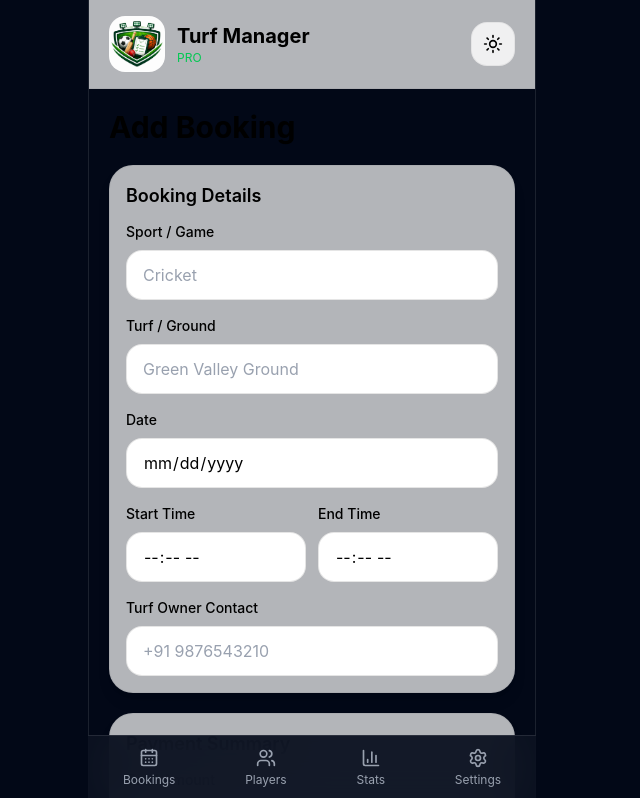
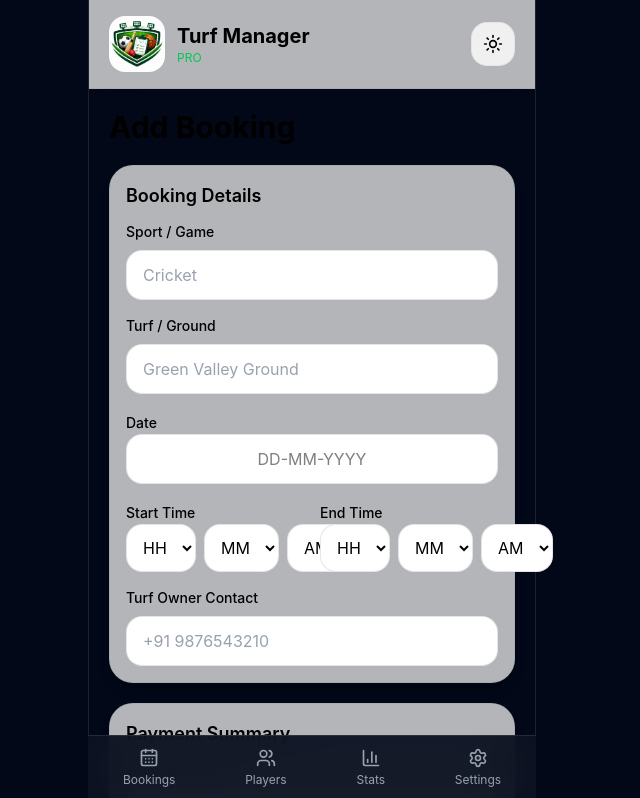
Before and after one commit to SwastikOP14/turf-manager-pro, a React (Vite) app: page /add-booking in a window 1280 px wide. Shown: the top 798 px of the page, without its empty margins (328-968 px from the left). Built offline with nearby package versions, Linux system fonts and the light colour scheme.

Commit message:
Updated project

```diff
--- a/src/pages/AddBooking/AddBooking.jsx
+++ b/src/pages/AddBooking/AddBooking.jsx
@@ -4,6 +4,9 @@ import MobileLayout from "../../components/layout/MobileLayout"
 import Modal from "../../components/common/Modal"
 
 import { useApp } from "../../context/AppContext"
+
+import DatePicker from "react-datepicker"
+import "react-datepicker/dist/react-datepicker.css"
 
 import GlassCard from "../../components/common/GlassCard"
 import SectionTitle from "../../components/common/SectionTitle"
@@ -22,6 +25,8 @@ export default function AddBooking() {
     addBooking
   } = useApp()
 
+  /* PLAYER */
+
   const [playerName, setPlayerName] =
     useState("")
 
@@ -30,6 +35,8 @@ export default function AddBooking() {
 
   const [playerError, setPlayerError] =
     useState("")
+
+  /* BOOKING */
 
   const [turf, setTurf] = useState("")
   const [sport, setSport] = useState("")
@@ -40,31 +47,87 @@ export default function AddBooking() {
 
   /* DATE */
 
-  const [date, setDate] = useState("")
+  const [date, setDate] =
+    useState(null)
 
-  /* TIME */
+  /* START TIME */
 
-  const [startTime, setStartTime] =
+  const [startHour, setStartHour] =
     useState("")
 
-  const [endTime, setEndTime] =
+  const [startMinute, setStartMinute] =
     useState("")
+
+  const [startPeriod, setStartPeriod] =
+    useState("AM")
+
+  /* END TIME */
+
+  const [endHour, setEndHour] =
+    useState("")
+
+  const [endMinute, setEndMinute] =
+    useState("")
+
+  const [endPeriod, setEndPeriod] =
+    useState("AM")
 
   /* DURATION */
 
   const calculateDuration = () => {
 
-    if (!startTime || !endTime)
-      return ""
+    if (
+      !startHour ||
+      !startMinute ||
+      !endHour ||
+      !endMinute
+    ) return ""
+
+    const convertTo24Hour = (
+      hour,
+      minute,
+      period
+    ) => {
+
+      let h = parseInt(hour)
+
+      if (
+        period === "PM" &&
+        h !== 12
+      ) {
+        h += 12
+      }
+
+      if (
+        period === "AM" &&
+        h === 12
+      ) {
+        h = 0
+      }
+
+      return `${String(h).padStart(2, "0")}:${minute}`
+    }
 
     const start =
       new Date(
-        `1970-01-01T${startTime}`
+        `1970-01-01T${
+          convertTo24Hour(
+            startHour,
+            startMinute,
+            startPeriod
+          )
+        }`
       )
 
     const end =
       new Date(
-        `1970-01-01T${endTime}`
+        `1970-01-01T${
+          convertTo24Hour(
+            endHour,
+            endMinute,
+            endPeriod
+          )
+        }`
       )
 
     const diffMs = end - start
@@ -81,7 +144,7 @@ export default function AddBooking() {
 
       <div className="p-5 space-y-5">
 
-        {/* PAGE TITLE */}
+        {/* TITLE */}
 
         <h1 className="
           text-3xl
@@ -131,73 +194,409 @@ export default function AddBooking() {
 
           {/* DATE */}
 
-          <InputField
-            label="Date"
+          <div className="space-y-2">
 
-            type="date"
+            <label className="
+              text-sm
+              font-medium
 
-            value={date}
+              text-black
+              dark:text-white
+            ">
+              Date
+            </label>
 
-            onChange={(e) =>
-              setDate(e.target.value)
+            <DatePicker
+              selected={date}
+
+              onChange={(selectedDate) =>
+                setDate(selectedDate)
               }
 
-            placeholder="DD-MM-YYYY"
+              dateFormat="dd-MM-yyyy"
 
-            centered
+              placeholderText="DD-MM-YYYY"
+
+              className="
+                w-full
+
+                rounded-2xl
+
+                px-4 py-3
+
+                text-center
+
+                outline-none
+
+                bg-white
+                dark:bg-white/5
+
+                border
+                border-black/10
+                dark:border-white/10
+
+                text-black
+                dark:text-white
+              "
             />
 
-          {/* START + END TIME */}
+          </div>
+
+          {/* TIME SECTION */}
 
           <div className="
             grid
             grid-cols-2
-            gap-3
+            gap-4
           ">
 
             {/* START TIME */}
 
-            <InputField
-              label="Start Time"
+            <div className="space-y-2">
 
-              type="time"
+              <label className="
+                text-sm
+                font-medium
 
-              value={startTime}
+                text-black
+                dark:text-white
+              ">
+                Start Time
+              </label>
+
+              <div className="
+                flex
+                gap-2
+              ">
+
+                {/* HOUR */}
+
+                <select
+                  value={startHour}
 
                   onChange={(e) =>
-                setStartTime(e.target.value)
+                    setStartHour(
+                      e.target.value
+                    )
                   }
 
-              placeholder="00:00"
+                  className="
+                    flex-1
 
-              centered
-            />
+                    rounded-2xl
+
+                    px-3 py-3
+
+                    bg-white
+                    dark:bg-white/5
+
+                    border
+                    border-black/10
+                    dark:border-white/10
+
+                    text-black
+                    dark:text-white
+
+                    outline-none
+                  "
+                >
+
+                  <option value="">
+                    HH
+                  </option>
+
+                  {
+                    Array.from(
+                      { length: 12 },
+                      (_, i) => i + 1
+                    ).map((hour) => (
+
+                      <option
+                        key={hour}
+                        value={String(hour).padStart(2, "0")}
+                      >
+                        {String(hour).padStart(2, "0")}
+                      </option>
+
+                    ))
+                  }
+
+                </select>
+
+                {/* MINUTE */}
+
+                <select
+                  value={startMinute}
+
+                  onChange={(e) =>
+                    setStartMinute(
+                      e.target.value
+                    )
+                  }
+
+                  className="
+                    flex-1
+
+                    rounded-2xl
+
+                    px-3 py-3
+
+                    bg-white
+                    dark:bg-white/5
+
+                    border
+                    border-black/10
+                    dark:border-white/10
+
+                    text-black
+                    dark:text-white
+
+                    outline-none
+                  "
+                >
+
+                  <option value="">
+                    MM
+                  </option>
+
+                  {
+                    ["00", "15", "30", "45"]
+                      .map((minute) => (
+
+                        <option
+                          key={minute}
+                          value={minute}
+                        >
+                          {minute}
+                        </option>
+
+                      ))
+                  }
+
+                </select>
+
+                {/* AM PM */}
+
+                <select
+                  value={startPeriod}
+
+                  onChange={(e) =>
+                    setStartPeriod(
+                      e.target.value
+                    )
+                  }
+
+                  className="
+                    rounded-2xl
+
+                    px-3 py-3
+
+                    bg-white
+                    dark:bg-white/5
+
+                    border
+                    border-black/10
+                    dark:border-white/10
+
+                    text-black
+                    dark:text-white
+
+                    outline-none
+                  "
+                >
+
+                  <option>
+                    AM
+                  </option>
+
+                  <option>
+                    PM
+                  </option>
+
+                </select>
+
+              </div>
+
+            </div>
 
             {/* END TIME */}
 
-            <InputField
-              label="End Time"
+            <div className="space-y-2">
 
-              type="time"
+              <label className="
+                text-sm
+                font-medium
 
-              value={endTime}
+                text-black
+                dark:text-white
+              ">
+                End Time
+              </label>
+
+              <div className="
+                flex
+                gap-2
+              ">
+
+                {/* HOUR */}
+
+                <select
+                  value={endHour}
 
                   onChange={(e) =>
-                setEndTime(e.target.value)
+                    setEndHour(
+                      e.target.value
+                    )
                   }
 
-              placeholder="00:00"
+                  className="
+                    flex-1
 
-              centered
-            />
+                    rounded-2xl
+
+                    px-3 py-3
+
+                    bg-white
+                    dark:bg-white/5
+
+                    border
+                    border-black/10
+                    dark:border-white/10
+
+                    text-black
+                    dark:text-white
+
+                    outline-none
+                  "
+                >
+
+                  <option value="">
+                    HH
+                  </option>
+
+                  {
+                    Array.from(
+                      { length: 12 },
+                      (_, i) => i + 1
+                    ).map((hour) => (
+
+                      <option
+                        key={hour}
+                        value={String(hour).padStart(2, "0")}
+                      >
+                        {String(hour).padStart(2, "0")}
+                      </option>
+
+                    ))
+                  }
+
+                </select>
+
+                {/* MINUTE */}
+
+                <select
+                  value={endMinute}
+
+                  onChange={(e) =>
+                    setEndMinute(
+                      e.target.value
+                    )
+                  }
+
+                  className="
+                    flex-1
+
+                    rounded-2xl
+
+                    px-3 py-3
+
+                    bg-white
+                    dark:bg-white/5
+
+                    border
+                    border-black/10
+                    dark:border-white/10
+
+                    text-black
+                    dark:text-white
+
+                    outline-none
+                  "
+                >
+
+                  <option value="">
+                    MM
+                  </option>
+
+                  {
+                    ["00", "15", "30", "45"]
+                      .map((minute) => (
+
+                        <option
+                          key={minute}
+                          value={minute}
+                        >
+                          {minute}
+                        </option>
+
+                      ))
+                  }
+
+                </select>
+
+                {/* AM PM */}
+
+                <select
+                  value={endPeriod}
+
+                  onChange={(e) =>
+                    setEndPeriod(
+                      e.target.value
+                    )
+                  }
+
+                  className="
+                    rounded-2xl
+
+                    px-3 py-3
+
+                    bg-white
+                    dark:bg-white/5
+
+                    border
+                    border-black/10
+                    dark:border-white/10
+
+                    text-black
+                    dark:text-white
+
+                    outline-none
+                  "
+                >
+
+                  <option>
+                    AM
+                  </option>
+
+                  <option>
+                    PM
+                  </option>
+
+                </select>
 
               </div>
 
-          {/* TOTAL DURATION */}
+            </div>
+
+          </div>
+
+          {/* DURATION */}
 
           {
-            startTime &&
-            endTime && (
+            startHour &&
+            startMinute &&
+            endHour &&
+            endMinute && (
 
               <div className="
                 flex
@@ -247,7 +646,7 @@ export default function AddBooking() {
 
         </GlassCard>
 
-        {/* PAYMENT SUMMARY */}
+        {/* PAYMENT */}
 
         <GlassCard className="space-y-4">
 
@@ -346,46 +745,9 @@ export default function AddBooking() {
 
           </div>
 
-          <div className="space-y-3">
-
-            {
-              ["Arjun", "Ritesh", "Sana"]
-                .map((player) => (
-
-                  <div
-                    key={player}
-
-                    className="
-                      flex
-                      items-center
-                      justify-between
-                    "
-                  >
-
-                    <span className="
-                      text-black
-                      dark:text-white
-                    ">
-                      {player}
-                    </span>
-
-                    <span className="
-                      font-semibold
-                      text-green-500
-                    ">
-                      ₹400
-                    </span>
-
-                  </div>
-
-                ))
-            }
-
-          </div>
-
         </GlassCard>
 
-        {/* CONTINUE BUTTON */}
+        {/* CONTINUE */}
 
         <PrimaryButton
           text="Continue"
@@ -397,8 +759,10 @@ export default function AddBooking() {
               !sport ||
               !amount ||
               !date ||
-              !startTime ||
-              !endTime
+              !startHour ||
+              !startMinute ||
+              !endHour ||
+              !endMinute
             ) return
 
             addBooking({
@@ -414,9 +778,11 @@ export default function AddBooking() {
 
               date,
 
-              startTime,
+              startTime:
+                `${startHour}:${startMinute} ${startPeriod}`,
 
-              endTime,
+              endTime:
+                `${endHour}:${endMinute} ${endPeriod}`,
 
               duration:
                 calculateDuration()
@@ -430,10 +796,15 @@ export default function AddBooking() {
 
             setStatus("Paid")
 
-            setDate("")
+            setDate(null)
 
-            setStartTime("")
-            setEndTime("")
+            setStartHour("")
+            setStartMinute("")
+            setStartPeriod("AM")
+
+            setEndHour("")
+            setEndMinute("")
+            setEndPeriod("AM")
           }}
         />
 
```
Lines whose indentation alone changed are shown as unchanged.
